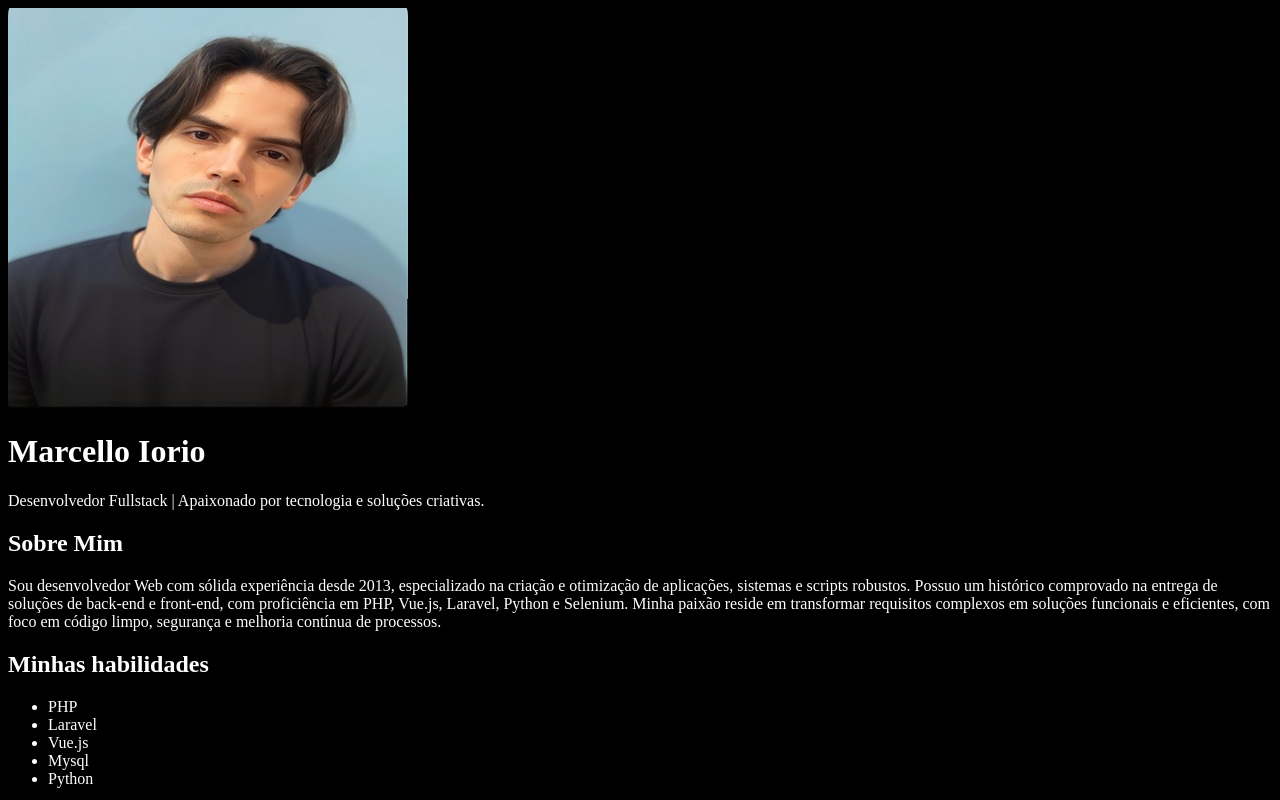
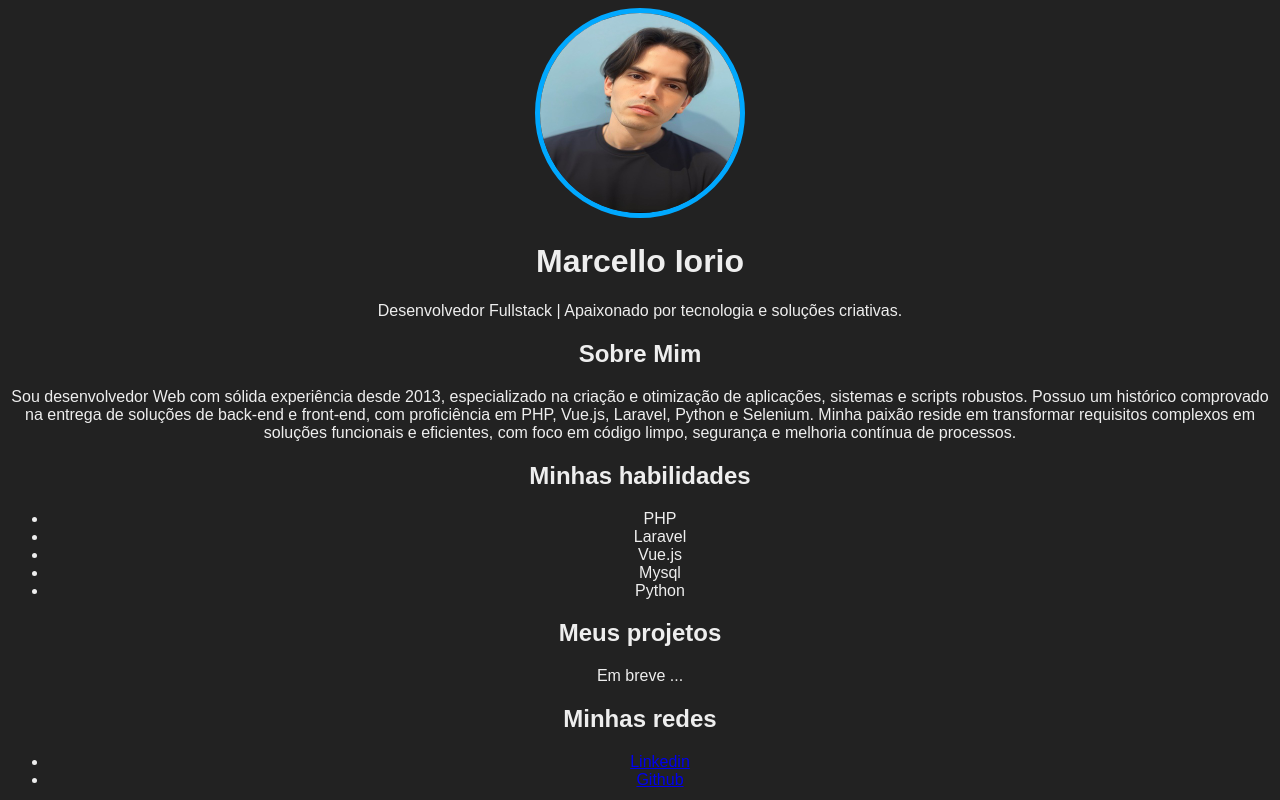
Before and after one commit to marcello-iorio/cartao-visita-digital, a plain HTML site: page index.html in a window 1280 px wide. Shown: the top 800 px of the page. Drawn offline with Linux system fonts and the light colour scheme.

Commit message:
style:Adiciona estilos iniciais com css

```diff
--- /dev/null
+++ b/css/style.css
@@ -0,0 +1,14 @@
+body {
+    background-color: #222; /* Um fundo cinza bem escuro */
+    color: #eee; /* Uma cor de texto cinza bem claro */
+    font-family: Arial, sans-serif; /* Uma fonte mais moderna que a padrão */
+    text-align: center; /* Centraliza todo o texto da página */
+}
+
+.foto-perfil {
+    width: 200px; /* Define a largura da imagem */
+    height: 200px; /* Define a altura da imagem */
+    border-radius: 50%; /* A mágica para transformar a imagem em um círculo */
+    border: 5px solid #00a8ff; /* Adiciona uma borda azul ao redor da foto */
+    object-fit: cover; /* Garante que a foto preencha o círculo sem distorcer */
+}
--- a/index.html
+++ b/index.html
@@ -5,18 +5,14 @@
     <meta charset="UTF-8">
     <meta name="viewport" content="width=device-width,initial-scale=1.0">
     <title>Marcello Iorio - Desenvolvedor Web</title>
+    <link rel="stylesheet" href="css/style.css">
 </head>
 
-<style>
-    body {
-        background-color: black;
-        color: white;
-    }
-</style>
+
 
 <body>
     <header>
-        <img src="imagens/profilepicture.jpg" >
+        <img class="foto-perfil" src="imagens/profilepicture.jpg" alt="Foto de Marcello Iorio">
         <h1>Marcello Iorio</h1>
         <p>Desenvolvedor Fullstack | Apaixonado por tecnologia e soluções criativas.</p>
     </header>
```
